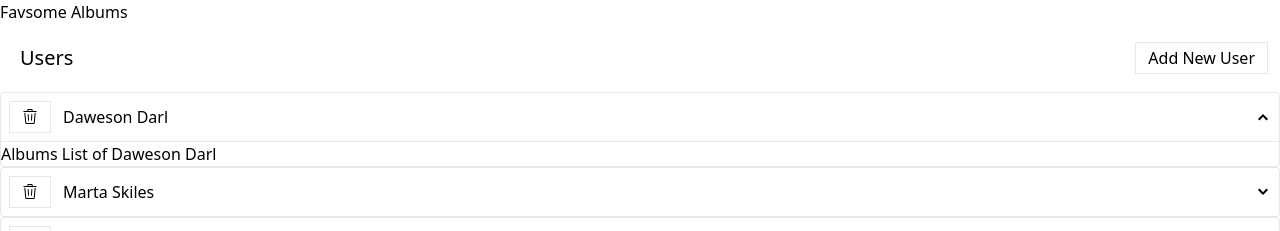
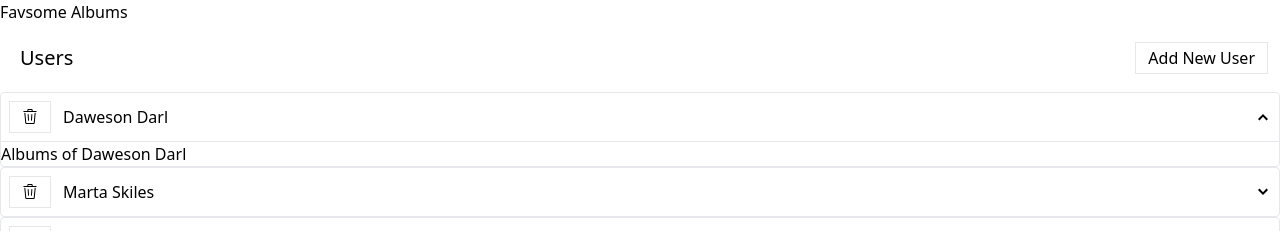
Before and after one commit to chandanch/favsome-albums, a React (Create React App) app: page / in a window 1280 px wide. Both pictures are taken after a click on the element 1263 px from the left and 117 px from the top of the page. Shown: the top 231 px of the page. Built offline with nearby package versions, Linux system fonts and the light colour scheme; data requests are answered from the project's data file.

Commit message:
inital layout of album list

```diff
--- /dev/null
+++ b/src/components/albums-list/AlbumsList.jsx
@@ -0,0 +1,5 @@
+const AlbumsList = ({ user }) => {
+	return <div> Albums of {user.name} </div>;
+};
+
+export default AlbumsList;
--- a/src/components/users-list-item/UsersListItem.jsx
+++ b/src/components/users-list-item/UsersListItem.jsx
@@ -3,6 +3,7 @@ import { useThunkManager } from '../../hooks/useThunkManager';
 import { deleteUser } from '../../store';
 import Button from '../button/Button';
 import ExpandablePanel from '../expandable-panel/ExpandablePanel';
+import AlbumsList from '../albums-list/AlbumsList';
 
 const UsersListItem = ({ user }) => {
 	const [execDeleteUser, isLoading, error] = useThunkManager(deleteUser);
@@ -27,7 +28,7 @@ const UsersListItem = ({ user }) => {
 
 	return (
 		<ExpandablePanel header={header}>
-			Albums List of {user.name}
+			<AlbumsList user={user} />
 		</ExpandablePanel>
 	);
 };
```
